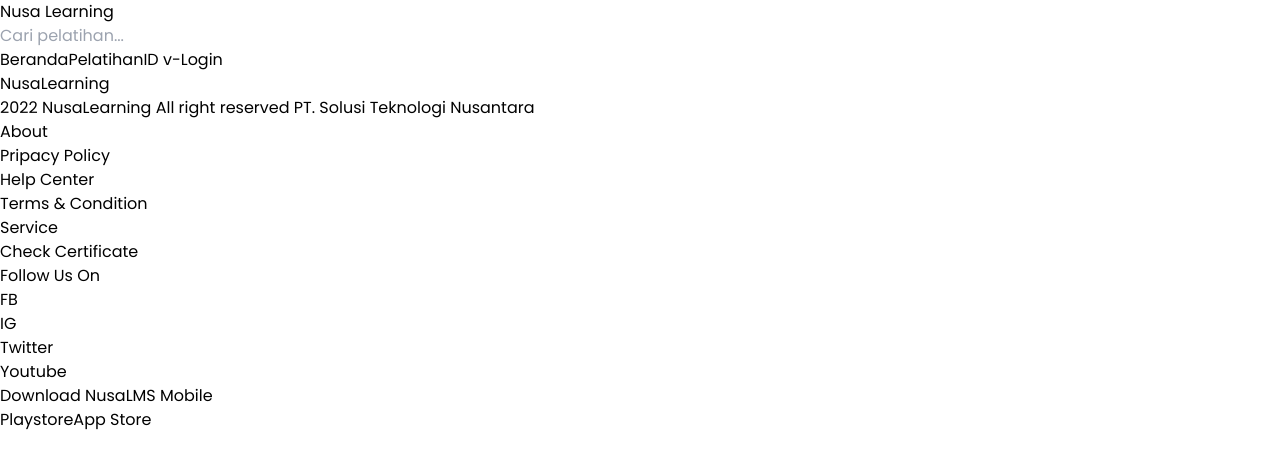
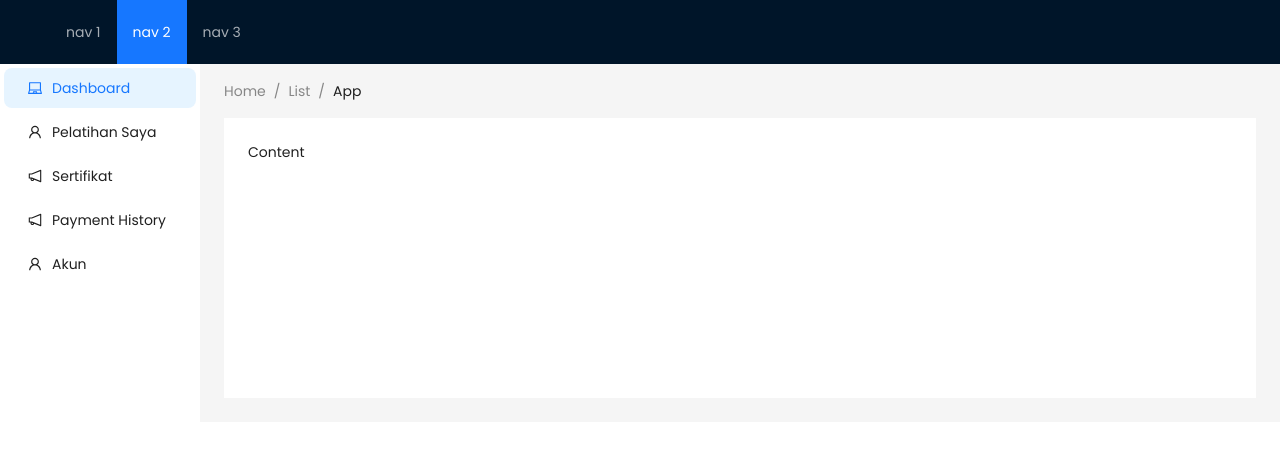
Before and after one commit to Aegist404/Nusantech-FinalProject, a React (Vite) app: page / in a window 1280 px wide. Shown: the top 468 px of the page. Built offline with nearby package versions, Linux system fonts and the light colour scheme.

Commit message:
sidebar sementara

```diff
--- a/src/App.jsx
+++ b/src/App.jsx
@@ -1,9 +1,11 @@
-import Home from "./userPages/Home"
+// import Home from "./userPages/Home"
+import Sidebar from "./adminComponents/sidebar/Sidebar"
 
 function App() {
   return (
     <>
-      <Home />
+      {/* <Home /> */}
+      <Sidebar/>
     </>
   )
 }
--- a/src/adminComponents/sidebar/Sidebar.jsx
+++ b/src/adminComponents/sidebar/Sidebar.jsx
@@ -0,0 +1,75 @@
+// import React from 'react';
+import { LaptopOutlined, NotificationOutlined, UserOutlined } from '@ant-design/icons';
+import { Breadcrumb, Layout, Menu, theme } from 'antd';
+
+const { Header, Content, Sider } = Layout;
+
+const items1 = ['1', '2', '3'].map((key) => ({
+  key,
+  label: `nav ${key}`,
+}));
+
+const items2 = [
+  {
+    key: 'sub1',
+    icon: <LaptopOutlined />,
+    label: 'Dashboard',
+  },
+  {
+    key: 'sub2',
+    icon: <UserOutlined />,
+    label: 'Pelatihan Saya',
+  },
+  {
+    key: 'sub3',
+    icon: <NotificationOutlined />,
+    label: 'Sertifikat',
+  },
+  {
+    key: 'sub4',
+    icon: <NotificationOutlined />,
+    label: 'Payment History',
+  },
+  {
+    key: 'sub5',
+    icon: <UserOutlined />,
+    label: 'Akun',
+  },
+];
+
+const Sidebar = () => {
+  const {
+    token: { colorBgContainer },
+  } = theme.useToken();
+
+  return (
+    <Layout>
+      <Header style={{ display: 'flex', alignItems: 'center' }}>
+        <div className="demo-logo" />
+        <Menu theme="dark" mode="horizontal" defaultSelectedKeys={['2']} items={items1} />
+      </Header>
+      <Layout>
+        <Sider width={200} style={{ background: colorBgContainer }}>
+          <Menu
+            mode="inline"
+            defaultSelectedKeys={['sub1']}
+            style={{ height: '100%', borderRight: 0 }}
+            items={items2}
+          />
+        </Sider>
+        <Layout style={{ padding: '0 24px 24px' }}>
+          <Breadcrumb style={{ margin: '16px 0' }}>
+            <Breadcrumb.Item>Home</Breadcrumb.Item>
+            <Breadcrumb.Item>List</Breadcrumb.Item>
+            <Breadcrumb.Item>App</Breadcrumb.Item>
+          </Breadcrumb>
+          <Content style={{ padding: 24, margin: 0, minHeight: 280, background: colorBgContainer }}>
+            Content
+          </Content>
+        </Layout>
+      </Layout>
+    </Layout>
+  );
+};
+
+export default Sidebar;
```
